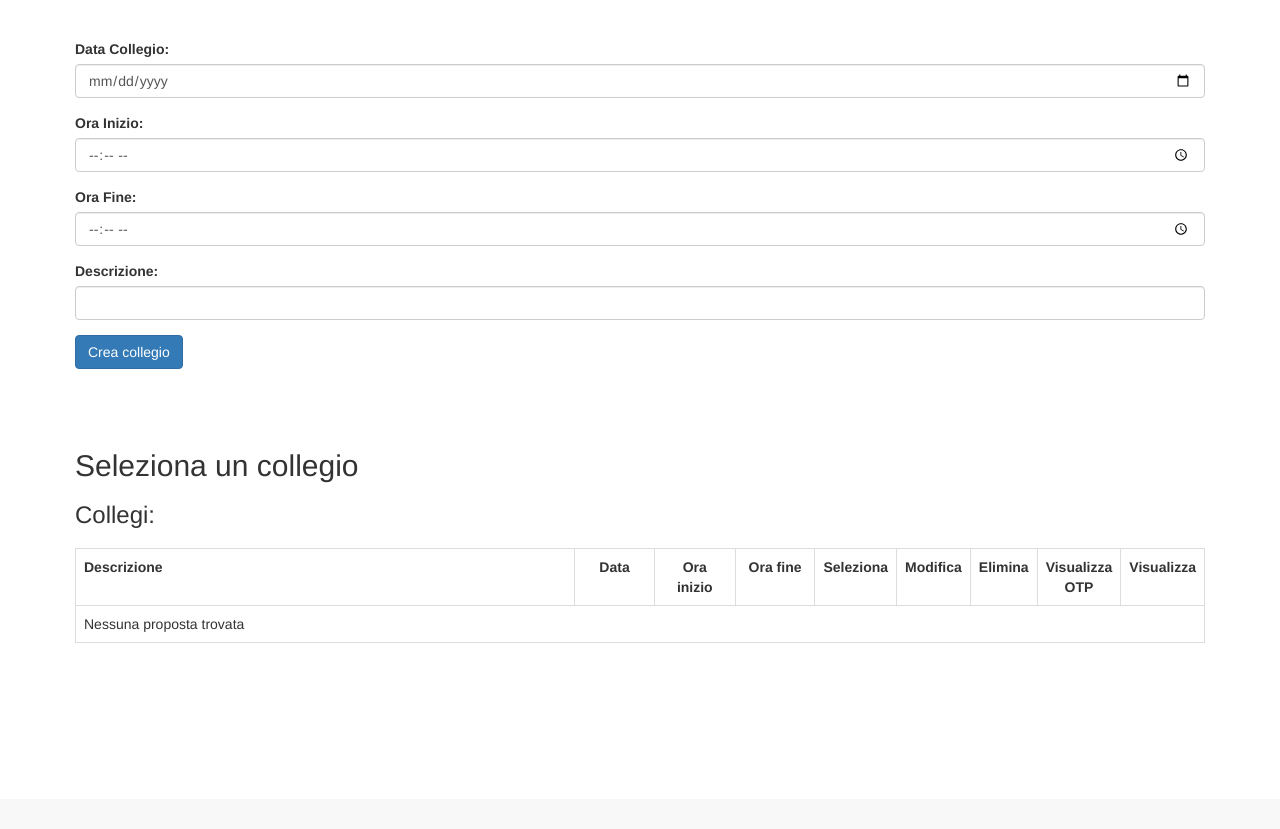
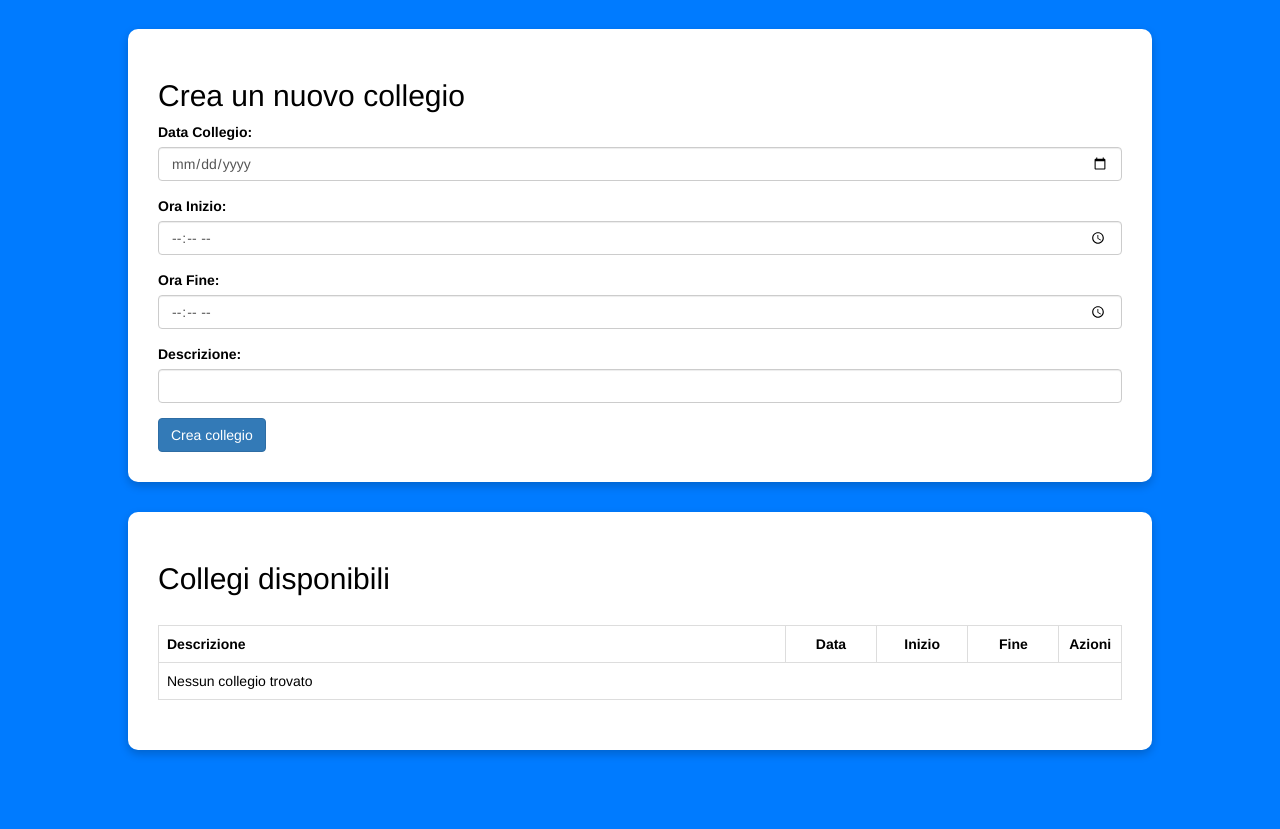
Before and after one commit to Tressilloide/GestioneCollegio, a PHP site: page /gestione_collegi.php in a window 1280 px wide. Shown: the part 51-880 px from the top of the page. Before the commit the page ends 694 px from the top, so only its background shows below. Run offline with PHP 8.4, Linux system fonts and the light colour scheme; the visitor is signed in with stand-in values (Sample User, id 1); data that the repository does not hold is empty.

Commit message:
grafica fatta dal goat

```diff
--- a/connessione.php
+++ b/connessione.php
@@ -1,7 +1,7 @@
 <?php
     const DB_HOST = 'localhost';
     const DB_USER = 'root';
-    const DB_PASS = '';
+    const DB_PASS = 'root';
     const DB_NAME = 'my_collegio';
 
     try {
--- a/gestione_collegi.php
+++ b/gestione_collegi.php
@@ -16,12 +16,29 @@ if (!isset($_SESSION['is_admin']) || $_SESSION['is_admin'] !== true) {
 include 'connessione.php';
 
 if (isset($_POST['btnCreaProposta'])) {
-    $data_collegio = mysqli_real_escape_string($db_conn, $_POST['data_collegio']);
-    $ora_inizio = mysqli_real_escape_string($db_conn, $_POST['ora_inizio']);
-    $ora_fine = mysqli_real_escape_string($db_conn, $_POST['ora_fine']);
+    $data_collegio = $_POST['data_collegio'];
+    $ora_inizio = $_POST['ora_inizio'];
+    $ora_fine = $_POST['ora_fine'];
     $descrizione = mysqli_real_escape_string($db_conn, $_POST['descrizione']);
 
-    // Genera un OTP di 3 cifre
+    $oggi = date('Y-m-d');
+    $anno_prossimo = date('Y', strtotime('+1 year')) . "-12-31";
+
+    if ($data_collegio < $oggi || $data_collegio > $anno_prossimo) {
+        echo "<h2>Errore: La data deve essere tra oggi e il 31 dicembre dell’anno prossimo.</h2>";
+        exit();
+    }
+
+    if ($ora_inizio >= $ora_fine) {
+        echo "<h2>Errore: L'orario di inizio deve essere precedente all'orario di fine.</h2>";
+        exit();
+    }
+
+    // Tutto valido, procedi
+    $data_collegio = mysqli_real_escape_string($db_conn, $data_collegio);
+    $ora_inizio = mysqli_real_escape_string($db_conn, $ora_inizio);
+    $ora_fine = mysqli_real_escape_string($db_conn, $ora_fine);
+
     $otp = rand(100, 999);
 
     $query_collegio = "INSERT INTO tcollegiodocenti (data_collegio, ora_inizio, ora_fine, descrizione, otp)
@@ -32,10 +49,10 @@ if (isset($_POST['btnCreaProposta'])) {
     } else {
         echo "<h2>Errore nella creazione del collegio: " . mysqli_error($db_conn) . "</h2>";
     }
-    // Redirect per evitare duplicati
     header("Location: gestione_collegi.php");
     exit();
 }
+
 
 if (isset($_POST['btnElimina'])) {
     $id_collegio = mysqli_real_escape_string($db_conn, $_POST['id_collegio']);
@@ -93,6 +110,7 @@ $result_collegi = mysqli_query($db_conn, $query_collegi);
     <link rel="stylesheet" href="https://maxcdn.bootstrapcdn.com/bootstrap/3.4.1/css/bootstrap.min.css">
     <style>
         body {
+            background: #007bff;
             background-image: url('images/admin.png');
             background-size: cover;
             background-position: center;
@@ -138,6 +156,35 @@ $result_collegi = mysqli_query($db_conn, $query_collegi);
             min-width: 50px;
             text-align: center;
         }
+        .center-container {
+            display: block;
+            width: 80%;
+            margin: 80px auto 0 auto;
+        }
+
+        .center-box {
+            background: white;
+            padding: 30px;
+            margin-bottom: 30px;
+            border-radius: 10px;
+            box-shadow: 0px 4px 10px rgba(0, 0, 0, 0.2);
+            color: black;
+        }
+
+        @media (max-width: 768px) {
+            .center-container {
+                flex-direction: column;
+                align-items: center;
+                width: 90%;
+                margin-left: auto;
+                margin-right: auto;
+            }
+
+            .center-box {
+                width: 100%;
+            }
+        }
+
     </style>
 </head>
 <body>
@@ -155,8 +202,10 @@ $result_collegi = mysqli_query($db_conn, $query_collegi);
       </div>
     </nav>
 
-    <div class="container">
-        <br>
+    <div class="center-container">
+    <!-- Form di creazione collegio -->
+    <div class="center-box">
+        <h2>Crea un nuovo collegio</h2>
         <form method="post" action="">
             <div class="form-group">
                 <label for="data_collegio">Data Collegio:</label>
@@ -176,31 +225,29 @@ $result_collegi = mysqli_query($db_conn, $query_collegi);
             </div>
             <button type="submit" class="btn btn-primary" name="btnCreaProposta">Crea collegio</button>
         </form>
-        <br><br><br>
+    </div>
 
-        <h2>Seleziona un collegio</h2>
-        <h3>Collegi:</h3>
+    <!-- Tabella collegi -->
+    <div class="center-box">
+    <h2>Collegi disponibili</h2>
+    <div class="table-responsive">
         <table class="table table-bordered">
             <tr>
                 <th>Descrizione</th>
                 <th>Data</th>
-                <th>Ora inizio</th>
-                <th>Ora fine</th>
-                <th>Seleziona</th>
-                <th>Modifica</th>
-                <th>Elimina</th>
-                <th>Visualizza OTP</th>
-                <th>Visualizza</th>
+                <th>Inizio</th>
+                <th>Fine</th>
+                <th colspan="5">Azioni</th>
             </tr>
             <?php
             if ($result_collegi && mysqli_num_rows($result_collegi) > 0) {
                 while ($row = mysqli_fetch_assoc($result_collegi)) {
             ?>
             <tr>
-                        <td><?= htmlspecialchars($row['descrizione'] ?? '', ENT_QUOTES, 'UTF-8') ?></td>
-                        <td><?= htmlspecialchars($row['data_collegio'] ?? '', ENT_QUOTES, 'UTF-8') ?></td>
-                        <td><?= htmlspecialchars($row['ora_inizio'] ?? '', ENT_QUOTES, 'UTF-8') ?></td>
-                        <td><?= htmlspecialchars($row['ora_fine'] ?? '', ENT_QUOTES, 'UTF-8') ?></td>
+                <td><?= htmlspecialchars($row['descrizione']) ?></td>
+                <td><?= htmlspecialchars($row['data_collegio']) ?></td>
+                <td><?= htmlspecialchars($row['ora_inizio']) ?></td>
+                <td><?= htmlspecialchars($row['ora_fine']) ?></td>
                 <td>
                     <form method="post" action="">
                         <input type="hidden" name="id_collegio" value="<?= htmlspecialchars($row['id_collegio']) ?>">
@@ -245,19 +292,38 @@ $result_collegi = mysqli_query($db_conn, $query_collegi);
             <?php
                 }
             } else {
-            ?>
-                <tr>
-                    <td colspan="9">Nessuna proposta trovata</td>
-                </tr>
-            <?php
+                echo "<tr><td colspan='9'>Nessun collegio trovato</td></tr>";
             }
             ?>
         </table>
     </div>
+</div>
 
-    <!-- Includi qui i tuoi script JS, se necessari -->
+
     <script src="https://ajax.googleapis.com/ajax/libs/jquery/3.5.1/jquery.min.js"></script>
     <script src="https://maxcdn.bootstrapcdn.com/bootstrap/3.4.1/js/bootstrap.min.js"></script>
+    <script>
+        document.querySelector("form").addEventListener("submit", function(e) {
+            const data = document.getElementById("data_collegio").value;
+            const oraInizio = document.getElementById("ora_inizio").value;
+            const oraFine = document.getElementById("ora_fine").value;
+
+            const oggi = new Date().toISOString().split('T')[0];
+            const annoProssimo = new Date(new Date().getFullYear() + 1, 11, 31).toISOString().split('T')[0];
+
+            if (data < oggi || data > annoProssimo) {
+                alert("La data deve essere compresa tra oggi e il 31 dicembre dell’anno prossimo.");
+                e.preventDefault();
+                return;
+            }
+
+            if (oraInizio >= oraFine) {
+                alert("L'ora di inizio deve essere precedente all'ora di fine.");
+                e.preventDefault();
+            }
+        });
+    </script>
+
     </body>
 </html>
 
```
Also changed, not shown: crea_proposta.php (+65 -32 lines). Lines whose indentation alone changed are shown as unchanged.
